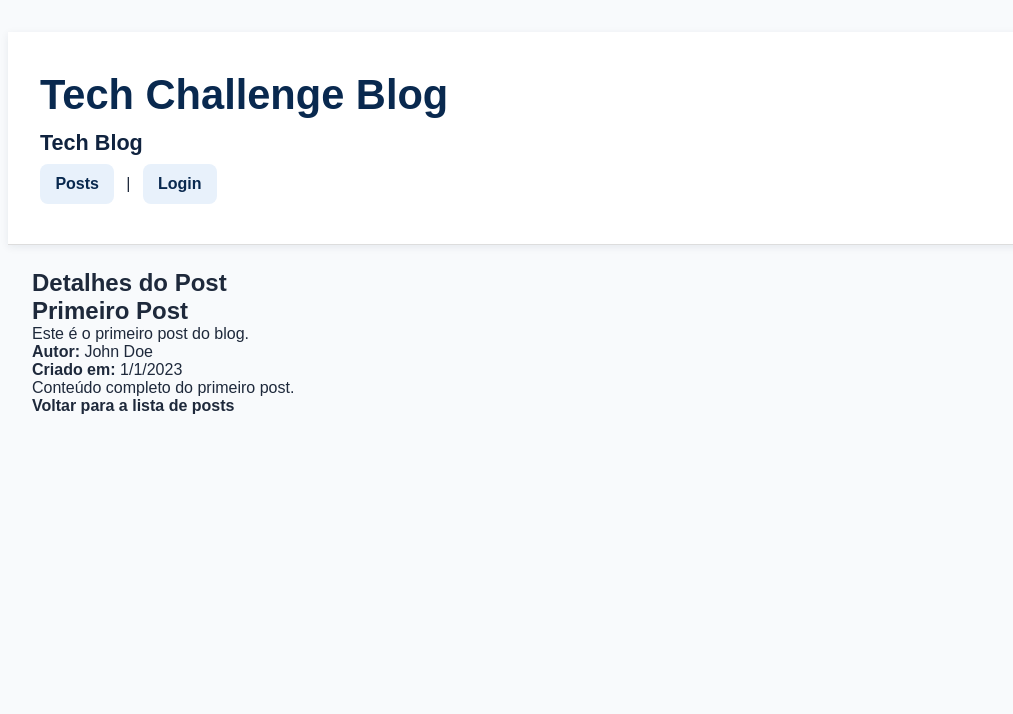
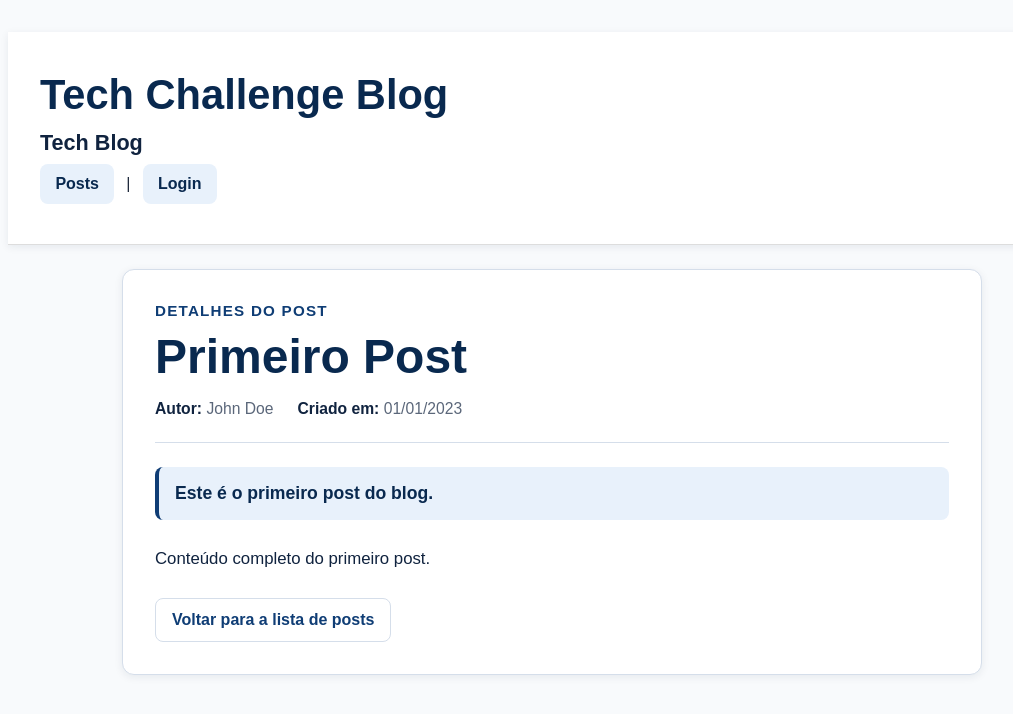
Before and after one commit to fernandaforbici/tech-challenge-fase3, a React (Vite) app: page /posts/1 in a window 1280 px wide. Shown: the top 714 px of the page, without its empty margins (88-1101 px from the left). Built offline with nearby package versions, Linux system fonts and the light colour scheme; data requests are answered from the project's data file.

Commit message:
correção do css e do docker

```diff
--- a/src/index.css
+++ b/src/index.css
@@ -509,3 +509,82 @@ button.button:hover {
         justify-content: stretch;
     }
 }
+
+.post-details {
+    max-width: 860px;
+    margin: 0 auto;
+}
+
+.post-details__card {
+    padding: 2rem;
+}
+
+.post-details__header {
+    margin-bottom: 1.5rem;
+    padding-bottom: 1.5rem;
+    border-bottom: 1px solid var(--color-border);
+}
+
+.post-details__label {
+    margin: 0 0 0.75rem;
+    color: var(--color-primary);
+    font-size: 0.95rem;
+    font-weight: 800;
+    text-transform: uppercase;
+    letter-spacing: 0.08em;
+}
+
+.post-details__title {
+    margin: 0 0 1rem;
+    color: var(--color-primary-dark);
+    font-size: clamp(2rem, 5vw, 3rem);
+    line-height: 1.1;
+}
+
+.post-details__meta {
+    display: flex;
+    flex-wrap: wrap;
+    gap: 0.75rem 1.5rem;
+    color: var(--color-muted);
+    font-size: 0.98rem;
+}
+
+.post-details__meta strong {
+    color: var(--color-text);
+}
+
+.post-details__description {
+    margin: 0 0 1.5rem;
+    padding: 1rem;
+    border-left: 4px solid var(--color-primary);
+    border-radius: var(--radius-sm);
+    background: var(--color-primary-light);
+    color: var(--color-primary-dark);
+    font-size: 1.1rem;
+    font-weight: 600;
+}
+
+.post-details__content {
+    color: var(--color-text);
+    font-size: 1.05rem;
+    line-height: 1.8;
+}
+
+.post-details__content p {
+    margin: 0 0 1rem;
+}
+
+@media (max-width: 768px) {
+    .post-details {
+        max-width: 100%;
+    }
+
+    .post-details__card {
+        padding: 1.25rem;
+    }
+
+    .post-details__meta {
+        flex-direction: column;
+        gap: 0.4rem;
+    }
+}
--- a/src/pages/EditPost/index.tsx
+++ b/src/pages/EditPost/index.tsx
@@ -1,4 +1,4 @@
-import { use, useEffect, useState } from "react";
+import { useEffect, useState } from "react";
 import { useNavigate, useParams } from "react-router-dom";
 import { PostForm } from "../../components/PostForm";
 import { getPostById, updatePost } from "../../services/postService";
--- a/src/pages/Login/index.tsx
+++ b/src/pages/Login/index.tsx
@@ -1,9 +1,9 @@
 import { useState, type FormEvent } from "react";
 import { useNavigate } from "react-router-dom";
-import { useAuth } from "../../hooks/useAuth";
+//import { useAuth } from "../../hooks/useAuth";
 
 export function Login() {
-    const { login } = useAuth();
+    //const { login } = useAuth();
     const navigate = useNavigate();
 
     const [email, setEmail] = useState("");
--- a/src/pages/PostDetails/index.tsx
+++ b/src/pages/PostDetails/index.tsx
@@ -13,7 +13,10 @@ export function PostDetails() {
     useEffect(() => {
         async function loadPost() {
             try {
-                if (!id) return;
+                if (!id) {
+                    setError("Post não encontrado.");
+                    return;
+                };
                 const data = await getPostById(Number(id));
                 setPost(data);
             } catch (err) {
@@ -29,28 +32,38 @@ export function PostDetails() {
         return <p>Carregando detalhes do post...</p>;
     }
 
-    if (error) {
-        return <p>{error}</p>;
-    }
 
-    if (!post) {
+    if (error || !post) {
         return (
             <section>
-                <h1>Post não encontrado</h1>
-                <Link to="/">Voltar para a lista de posts</Link>
+                <h1 className="page-title">Detalhes do post</h1>
+                <p className="alert alert-error">{error || "Post não encontrado."}</p>
+
+                <Link className="button button--ghost" to="/">Voltar para a lista de posts</Link>
             </section>
         );
     }
 
     return (
-        <article>
-            <h1>Detalhes do Post</h1>
-            <h2>{post.title}</h2>
-            <p>{post.description}</p>
-            <p><strong>Autor:</strong> {post.author}</p>
-            <p><strong>Criado em:</strong> {new Date(post.createdAt).toLocaleDateString()}</p>
-            <p>{post.content}</p>
-            <Link to="/">Voltar para a lista de posts</Link>
-        </article>
+        <section className="post-details">
+            <article className="card post-details__card">
+                <header className="post-details__header">
+                    <p className="post-details__label">Detalhes do Post</p>
+                    <h1 className="post-details__title">{post.title}</h1>
+                    <div className="post-details__meta">
+                        <span><strong>Autor:</strong> {post.author}</span>
+                        <span><strong>Criado em:</strong> {new Date(post.createdAt).toLocaleDateString("pt-BR")}</span>
+                    </div>
+                </header>
+                <p className="post-details__description">{post.description}</p>
+                <div className="post-details__content">
+                    <p>{post.content}</p>
+                </div>
+
+                <div className="form-actions">
+                    <Link className="button button--ghost" to="/">Voltar para a lista de posts</Link>
+                </div>
+            </article>
+        </section>
     );
 }
```
Also changed, not shown: 2 other files (tests, documents, lock files or other folders).
